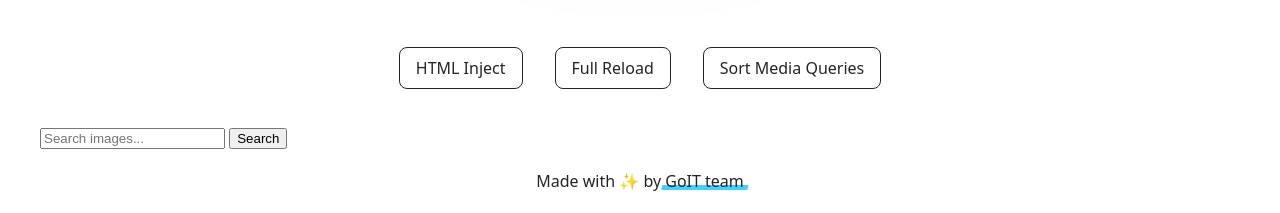
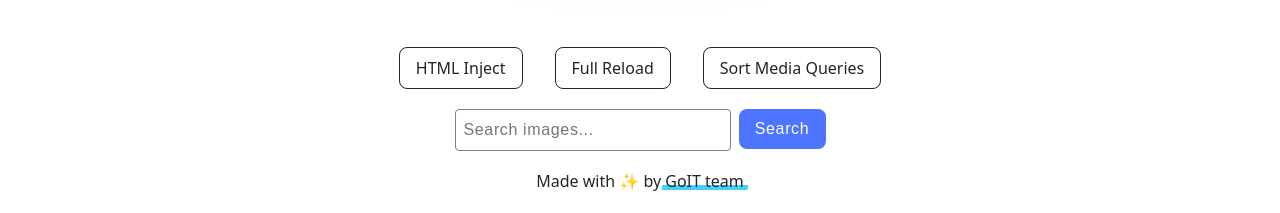
Before and after one commit to Arrakk-tur/goit-advancedjs-hw-03, a website built with Vite: page src/index.html in a window 1280 px wide. Shown: the part 587-800 px from the top of the page. Built offline with nearby package versions, Linux system fonts and the light colour scheme.

Commit message:
Styles search

```diff
--- /dev/null
+++ b/src/css/search.css
@@ -0,0 +1,60 @@
+#search {
+  display: flex;
+  align-items: center;
+  justify-content: center;
+  margin-top: 20px;
+}
+
+/* Основний стиль для форми */
+.search-form {
+  display: flex;
+  flex-direction: row;
+  align-items: flex-start;
+  padding: 0;
+  gap: 8px;
+  /* position: relative; */
+  width: 371px;
+  height: 40px;
+  left: calc(50% - 371px / 2 - 0.5px);
+  top: 36px;
+}
+
+.search-form input[type='text']:focus,
+.search-form button:focus {
+  outline: none;
+}
+
+/* Стиль для поля вводу */
+.search-form input[type='text'] {
+  width: 272px;
+  height: 40px;
+  padding: 0 8px;
+  background: #ffffff;
+  border: 1px solid #808080;
+  border-radius: 4px;
+  font-family: 'Montserrat', sans-serif;
+  font-weight: 400;
+  font-size: 16px;
+  line-height: 24px;
+  letter-spacing: 0.04em;
+  color: #808080;
+}
+
+/* Стиль для кнопки */
+.search-form button {
+  display: flex;
+  align-items: center;
+  justify-content: center;
+  width: 91px;
+  height: 40px;
+  background: #4e75ff;
+  border: none;
+  border-radius: 8px;
+  font-family: 'Montserrat', sans-serif;
+  font-weight: 500;
+  font-size: 16px;
+  line-height: 24px;
+  letter-spacing: 0.04em;
+  color: #ffffff;
+  cursor: pointer;
+}
--- a/src/css/styles.css
+++ b/src/css/styles.css
@@ -17,3 +17,5 @@
 @import url('./back-link.css');
 @import url('./footer.css');
 @import url(./loader.css);
+@import url(./search.css);
+@import url(./gallery.css);
```
Also changed, not shown: src/css/gallery.css (added).
